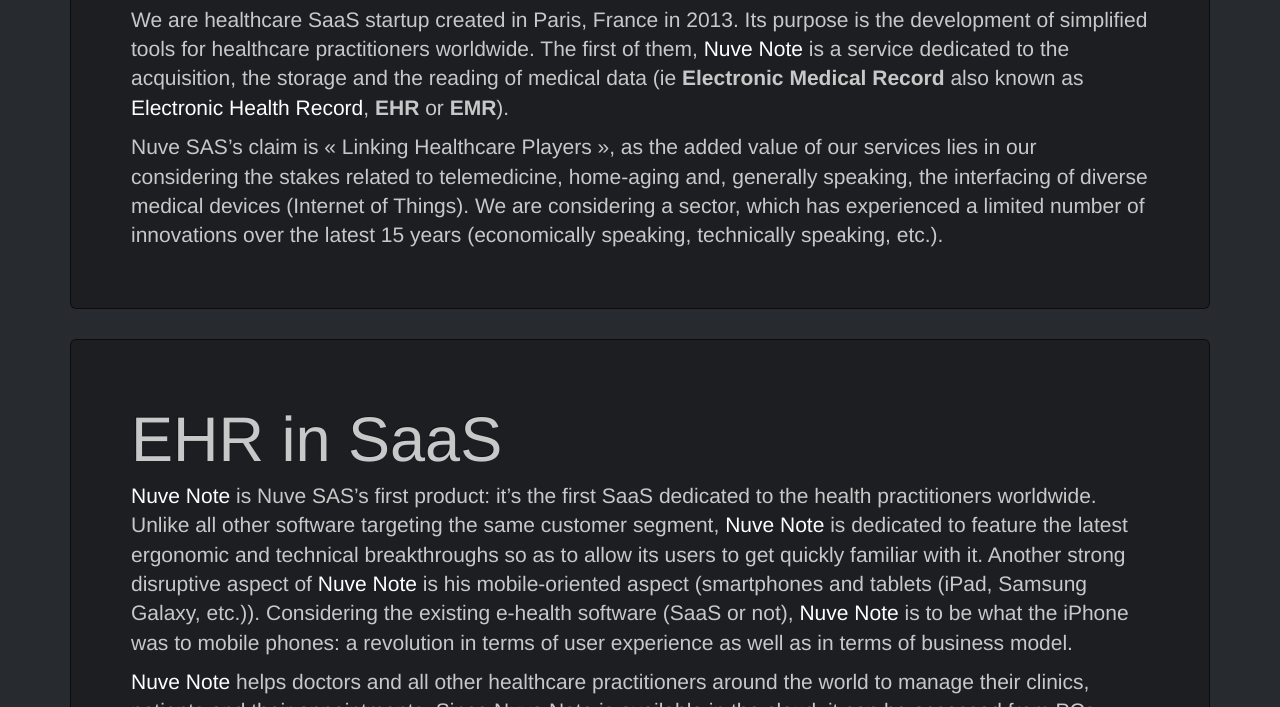
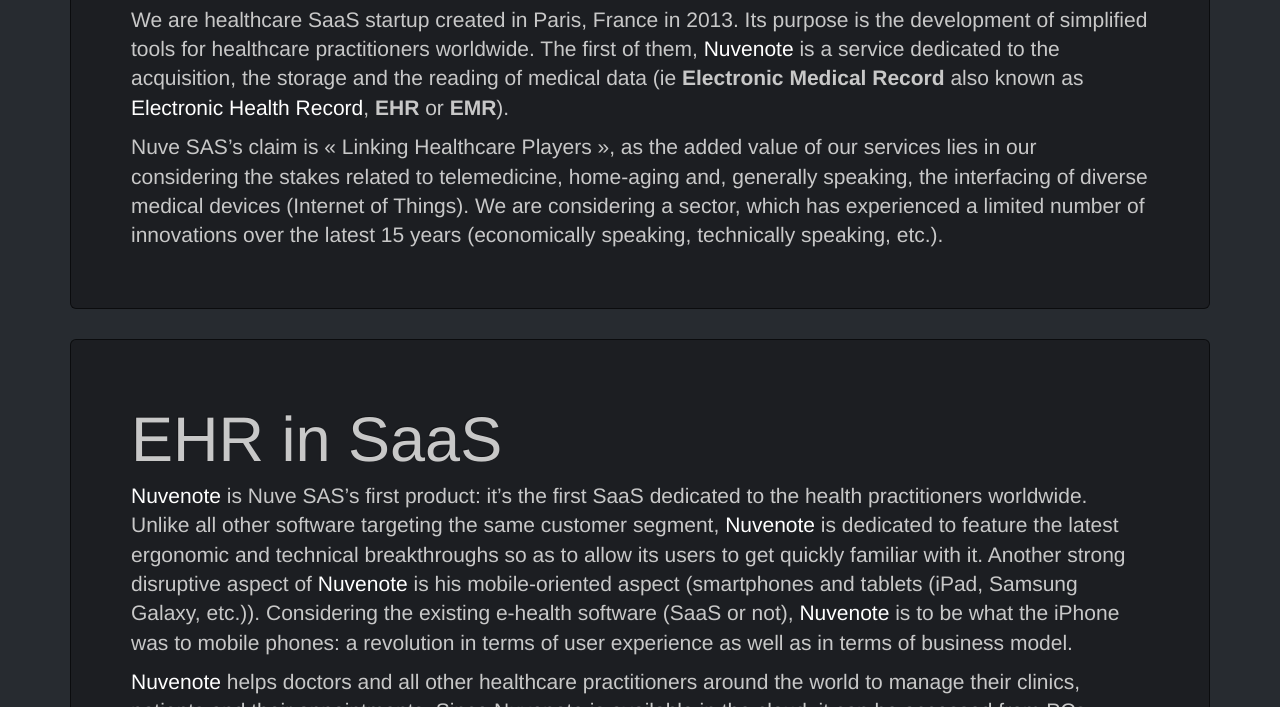
Before and after one commit to Nobigie/Nuve_Website, a plain HTML site: page public/index.html in a window 1280 px wide. Shown: the part 333-1040 px from the top of the page. Drawn offline with Linux system fonts and the light colour scheme.

Commit message:
nuve note-> nuvenote
Signed-off-by: Victor Debost <lab_admin@nuve.me>

```diff
--- a/public/index.html
+++ b/public/index.html
@@ -3,7 +3,7 @@
 
 			<meta http-equiv="Content-Type" content="text/html" charset="UTF-8">
             <title>Nuve SAS: linking Healthcare practitioners - Note - Medical Cloud SaaS </title>
-			<meta name="description" content="Nuve SAS produces Nuve Note, the first medical software (EHR) designed for Healthcare Practitioners all around the world. With Nuve Note, access your Patient data everywhere as it works with nearly every computer, tablet and smartphones. ">
+			<meta name="description" content="Nuve SAS produces Nuvenote, the first medical software (EHR) designed for Healthcare Practitioners all around the world. With Nuvenote, access your Patient data everywhere as it works with nearly every computer, tablet and smartphones. ">
 			<meta name="keywords" content="Nuve SAS, Medical Software, hospital software, EHR, EMR, Doctors, Healthcare practitioners, SaaS">
 			<meta name="robots" content="INDEX,FOLLOW">
 			<meta name="viewport" content="width=device-width, initial-scale=1.0">
@@ -46,7 +46,7 @@
 	         				<div class="jumbotron">
 				                <h1>Nuve SAS</h1>
 				                <p>
-				                	We are healthcare SaaS startup created in Paris, France in 2013. Its purpose is the development of simplified tools for healthcare practitioners worldwide. The first of them, <a href="https://www.nuvenote.com" target="_blank">Nuve Note</a> is a service dedicated to the acquisition, the storage and the reading of medical data (ie <strong>Electronic Medical Record </strong>also known as <a href="https://www.nuvenote.com" target="_blank">Electronic Health Record</a>, <strong>EHR</strong> or <strong>EMR</strong>).
+				                	We are healthcare SaaS startup created in Paris, France in 2013. Its purpose is the development of simplified tools for healthcare practitioners worldwide. The first of them, <a href="https://www.nuvenote.com" target="_blank">Nuvenote</a> is a service dedicated to the acquisition, the storage and the reading of medical data (ie <strong>Electronic Medical Record </strong>also known as <a href="https://www.nuvenote.com" target="_blank">Electronic Health Record</a>, <strong>EHR</strong> or <strong>EMR</strong>).
 				                </p>
 				                <p>
 				                	Nuve SAS’s claim is « Linking Healthcare Players », as the added value of our services lies in our considering the stakes related to telemedicine, home-aging and, generally speaking, the interfacing of diverse medical devices (Internet of Things). We are considering a sector, which has experienced a limited number of innovations over the latest 15 years (economically speaking, technically speaking, etc.).
@@ -57,10 +57,10 @@
 	         				<div class="jumbotron">
 	         					<h1>EHR in SaaS</h1>
 				            	<p>
-				            		<a href="https://www.nuvenote.com" target="_blank">Nuve Note</a> is Nuve SAS’s first product: it’s the first SaaS dedicated to the health practitioners worldwide. Unlike all other software targeting the same customer segment, <a href="https://www.nuvenote.com" target="_blank">Nuve Note</a> is dedicated to feature the latest ergonomic and technical breakthroughs so as to allow its users to get quickly familiar with it. Another strong disruptive aspect of <a href="https://www.nuvenote.com" target="_blank">Nuve Note</a> is his mobile-oriented aspect (smartphones and tablets (iPad, Samsung Galaxy, etc.)). Considering the existing e-health software (SaaS or not), <a href="https://www.nuvenote.com" target="_blank">Nuve Note</a> is to be what the iPhone was to mobile phones: a revolution in terms of user experience as well as in terms of business model.
+				            		<a href="https://www.nuvenote.com" target="_blank">Nuvenote</a> is Nuve SAS’s first product: it’s the first SaaS dedicated to the health practitioners worldwide. Unlike all other software targeting the same customer segment, <a href="https://www.nuvenote.com" target="_blank">Nuvenote</a> is dedicated to feature the latest ergonomic and technical breakthroughs so as to allow its users to get quickly familiar with it. Another strong disruptive aspect of <a href="https://www.nuvenote.com" target="_blank">Nuvenote</a> is his mobile-oriented aspect (smartphones and tablets (iPad, Samsung Galaxy, etc.)). Considering the existing e-health software (SaaS or not), <a href="https://www.nuvenote.com" target="_blank">Nuvenote</a> is to be what the iPhone was to mobile phones: a revolution in terms of user experience as well as in terms of business model.
 				            	</p>
 	           					<p>
-	           						<a href="https://www.nuvenote.com" target="_blank">Nuve Note</a> helps doctors and all other healthcare practitioners around the world to manage their clinics, patients and their appointments. Since Nuve Note is available in the cloud, it can be accessed from PCs, Desktops, Mac and on smart phones and tablets using our web apps.
+	           						<a href="https://www.nuvenote.com" target="_blank">Nuvenote</a> helps doctors and all other healthcare practitioners around the world to manage their clinics, patients and their appointments. Since Nuvenote is available in the cloud, it can be accessed from PCs, Desktops, Mac and on smart phones and tablets using our web apps.
 	           					</p>
 	         				</div>
 	         			</div>
```
